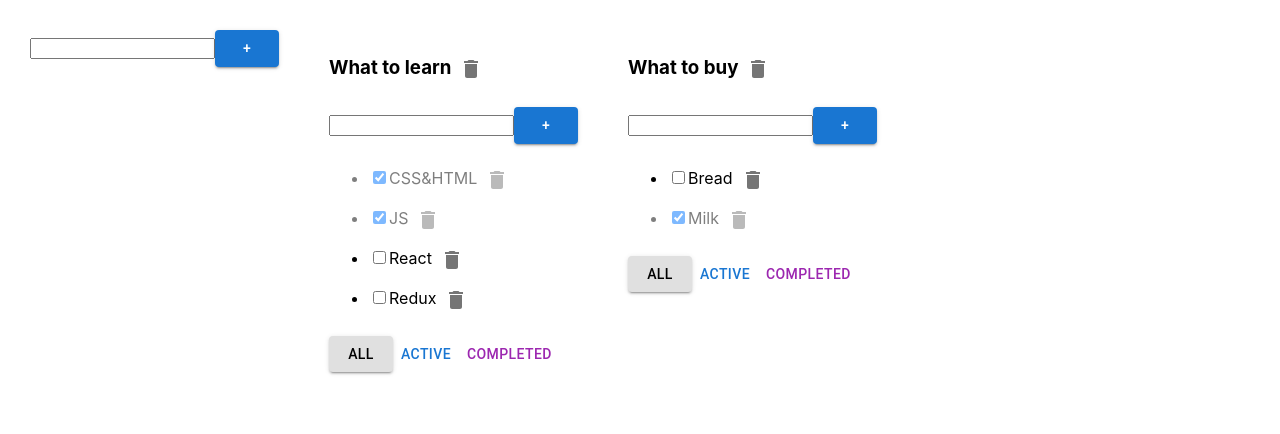
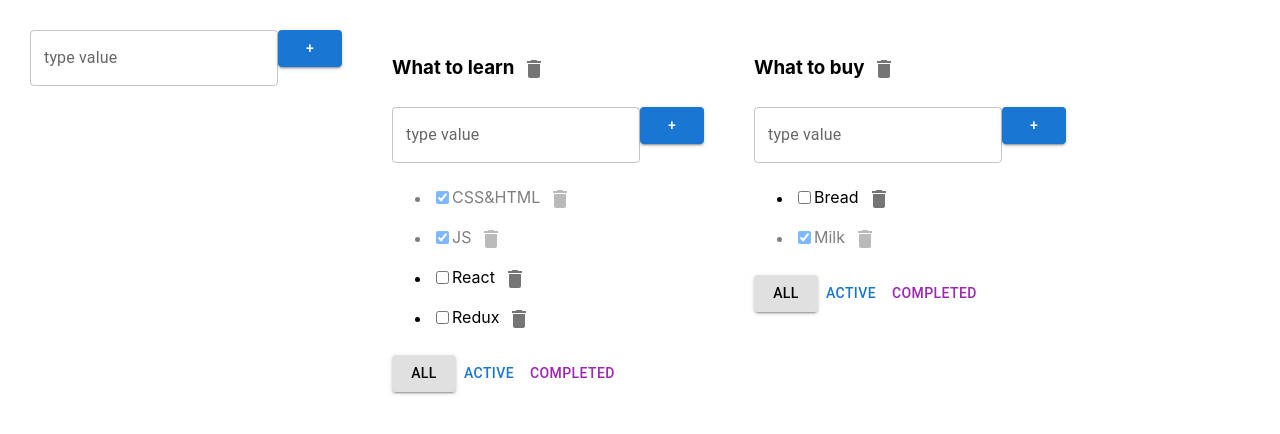
Before and after one commit to andrew-matt/todolist-study, a React (Create React App) app: page / in a window 1280 px wide. Shown: the top 434 px of the page. Built offline with nearby package versions, Linux system fonts and the light colour scheme.

Commit message:
add input-mui

```diff
--- a/src/AddItemForm.tsx
+++ b/src/AddItemForm.tsx
@@ -1,5 +1,5 @@
 import React, {ChangeEvent, KeyboardEvent, useState} from "react";
-import {Button} from "@mui/material";
+import {Button, TextField} from "@mui/material";
 
 type AddItemFormPropsType = {
     addItem: (title: string) => void
@@ -17,8 +17,7 @@ export function AddItemForm(props: AddItemFormPropsType) {
     const onKeyPressHandler = (e: KeyboardEvent<HTMLInputElement>) => {
         setError(null);
         if (e.key === 'Enter') {
-            props.addItem(newTaskTitle);
-            setNewTaskTitle("")
+           addTask()
         }
     }
 
@@ -33,14 +32,16 @@ export function AddItemForm(props: AddItemFormPropsType) {
 
     return (
         <div>
-            <input
+            <TextField
                 value={newTaskTitle}
+                variant={"outlined"}
+                label={"type value"}
                 onChange={onNewTitleChangeHandler}
                 onKeyPress={onKeyPressHandler}
-                className={error ? "error" : ""}
+                error={!!error}
+                helperText={error}
             />
             <Button onClick={addTask} variant={"contained"} color={"primary"}>+</Button>
-            {error && <div className="error-message">{error}</div>}
         </div>
     )
 }
```
